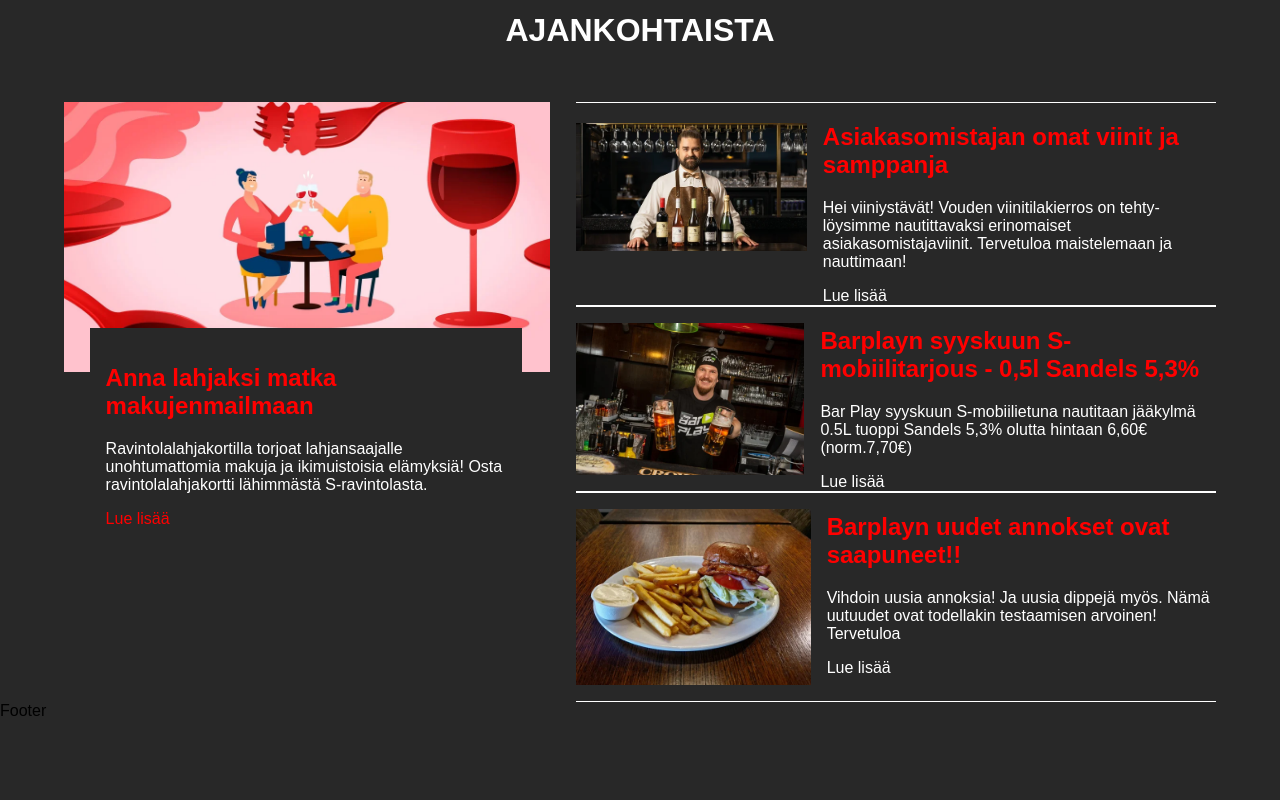
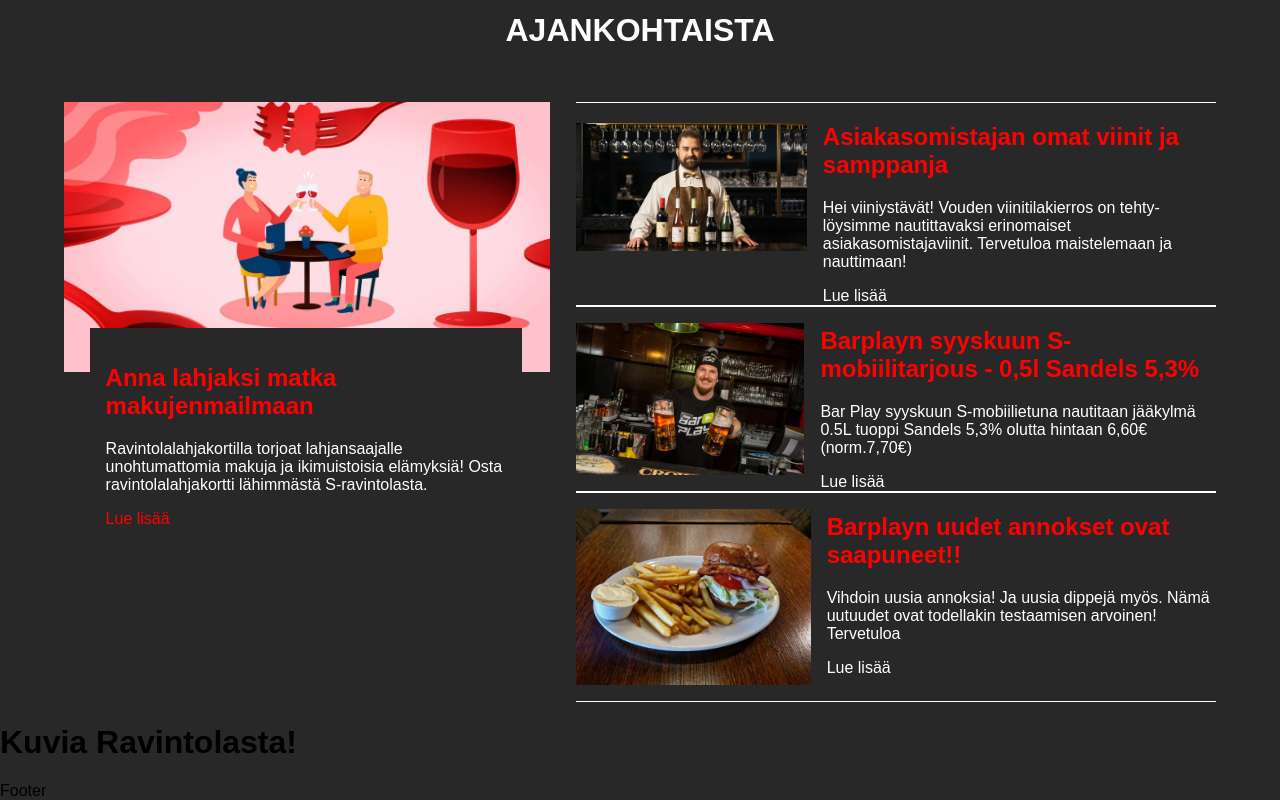
Before and after one commit to MarkusAP98/barplay02, a React (Create React App) app: page / in a window 1280 px wide. Shown: the part 1512-2312 px from the top of the page. Before the commit the page ends 2232 px from the top, so only its background shows below. Built offline with nearby package versions, Linux system fonts and the light colour scheme.

Commit message:
GAVE THE image slider a h1 header

```diff
--- a/src/components/images/Images.js
+++ b/src/components/images/Images.js
@@ -8,9 +8,14 @@ const Images = () => {
   // Sample image data
 
   return (
-    <div className="barplay__img-slider">
+
+     <div>
+      <h1>Kuvia Ravintolasta!</h1>
+      <div className="barplay__img-slider">
 
     </div>
+     </div>
+
   );
 };
 
```
